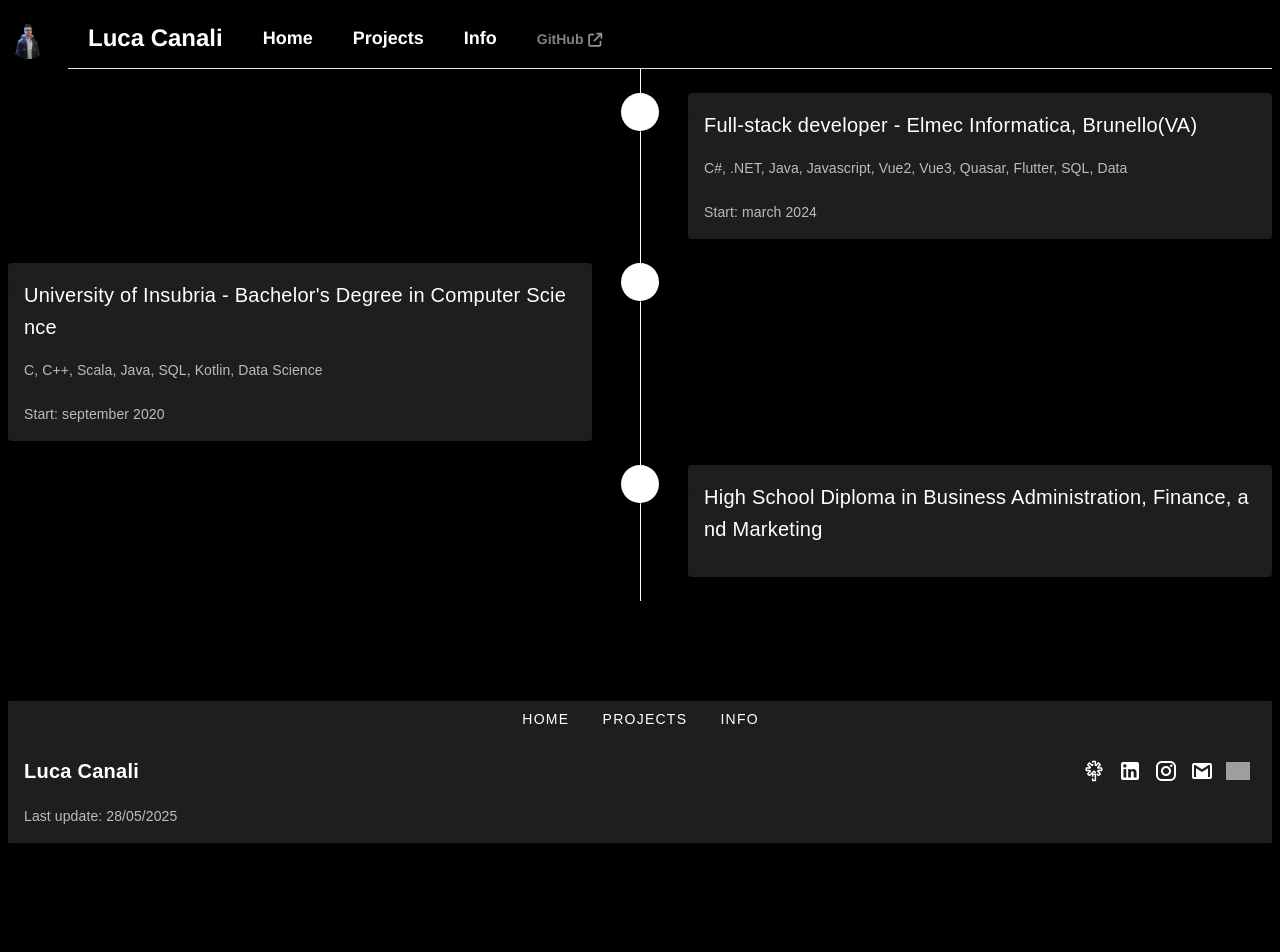
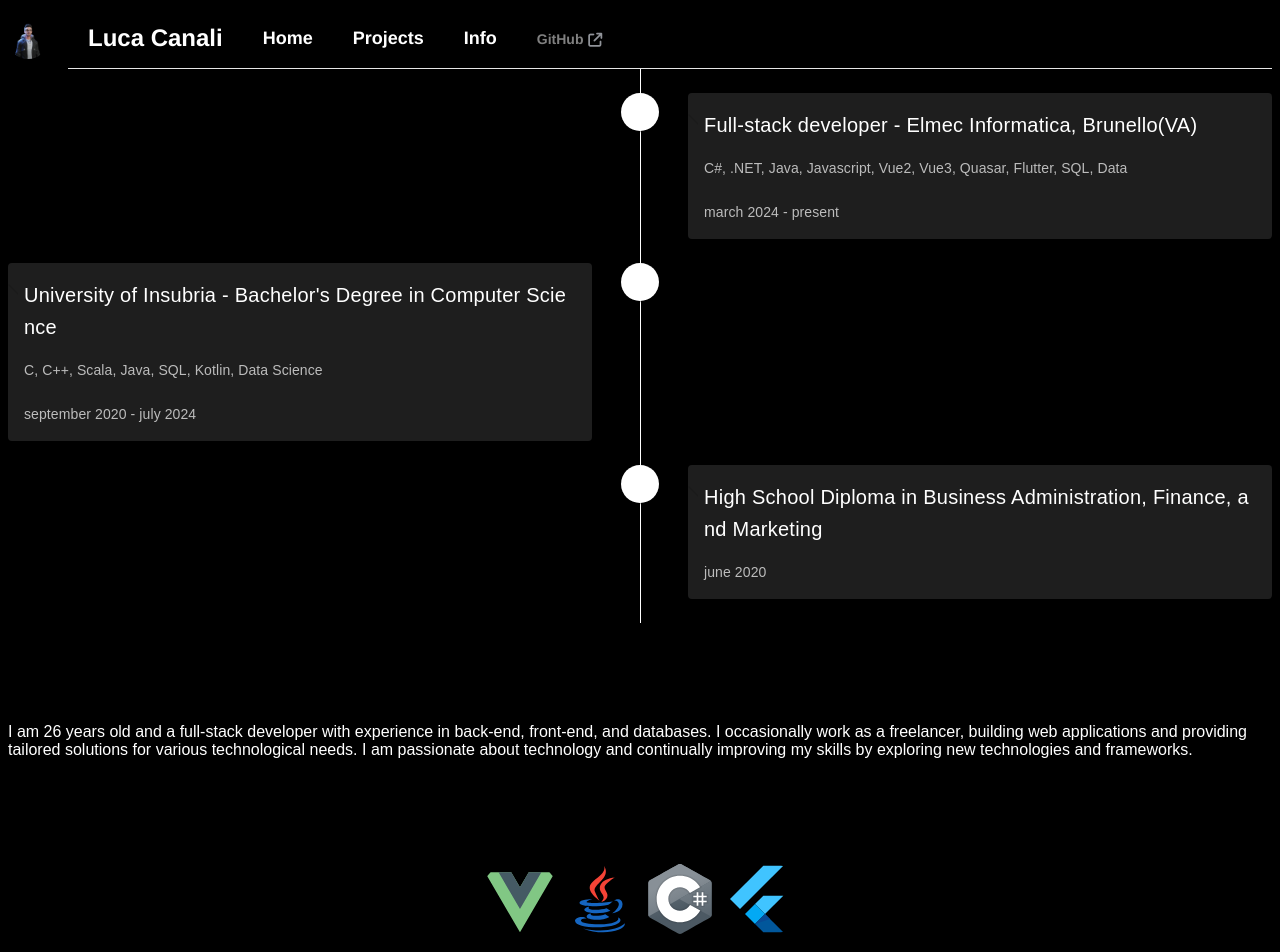
Before and after one commit to Luca9862/lucacanali.me, a Vue app: page /info in a window 1280 px wide. Shown: the top 952 px of the page. Before the commit the page ends 851 px from the top, so only its background shows below. Built offline with nearby package versions, Linux system fonts and the light colour scheme; grey boxes are pictures that could not be loaded.

Commit message:
refactor(LCC-9): refactor info page

```diff
--- a/src/App.vue
+++ b/src/App.vue
@@ -4,7 +4,9 @@
       <app-sidebar></app-sidebar>
     </header>
     <router-view></router-view>
-    <bottom-navigation></bottom-navigation>
+    <footer>
+      <bottom-navigation></bottom-navigation>
+    </footer>
   </div>
 </template>
 
@@ -23,7 +25,8 @@ export default {
 </script>
 
 <style>
-html, #app{
+html,
+#app {
   background-color: background-color;
   font-family: sans-serif;
 }
--- a/src/pages/InfoPage.vue
+++ b/src/pages/InfoPage.vue
@@ -1,52 +1,5 @@
-<!-- <template>
+<template>
     <div>
-        <el-row style="padding-top: 80px;">
-            <el-col :span="24" style="padding-right: 20px; padding-left: 10px;">
-                <div class="grid-content bg-purple">
-                    <div class="block">
-                        <el-timeline>
-                            <el-timeline-item timestamp="present" placement="top">
-                                <el-card>
-                                    <h4>Full-stack developer - Elmec Informatica, Brunello(VA)</h4>
-                                    <p>C#, .NET, Java, Javascript, Vue2, Vue3, Quasar, Flutter, SQL</p>
-                                    <p>Start: march 2024</p>
-                                </el-card>
-                            </el-timeline-item>
-                            <el-timeline-item timestamp="11/07/2024" placement="top">
-                                <el-card>
-                                    <h4>University of Insubria - Bachelor's Degree in Computer Science</h4>
-                                    <p>C, C++, Scala, Java, SQL, Kotlin</p>
-                                    <p>Start: september 2020</p>
-                                </el-card>
-                            </el-timeline-item>
-                            <el-timeline-item timestamp="30/06/2020" placement="top">
-                                <el-card>
-                                    <h4>High School Diploma in Business Administration, Finance, and Marketing (AFM)</h4>
-                                </el-card>
-                            </el-timeline-item>
-                        </el-timeline>
-                    </div>
-                </div>
-            </el-col>
-            <el-col :span="24" style="padding-left: 20px; padding-right: 10px;">
-                <div class="grid-content bg-purple-light">
-                    <span style="color: white;">I am 26 years old and a full-stack developer with experience in back-end, front-end, and databases. I occasionally work as a freelancer, building web applications and providing tailored solutions for various technological needs. I am passionate about technology and continually improving my skills by exploring new technologies and frameworks.</span>
-                </div>
-            </el-col>
-            <el-col :span="24">
-                <div class="grid-content bg-purple-dark" style="text-align: center;">
-                    <el-avatar :size="80" :src="vueIcon" style="background-color: black;"></el-avatar>
-                    <el-avatar :size="80" :src="javaIcon" style="background-color: black;"></el-avatar>
-                    <el-avatar :size="80" :src="cSharpIcon" style="background-color: black;"></el-avatar>
-                    <el-avatar :size="80" :src="flutterIcon" style="background-color: black;"></el-avatar>
-                </div>
-        </el-col>
-
-        </el-row>
-    </div>
-</template> -->
-
-<template>
         <v-timeline align-top :dense="$vuetify.breakpoint.smAndDown">
             <v-timeline-item fill-dot>
                 <v-card dark>
@@ -54,7 +7,8 @@
                         Full-stack developer - Elmec Informatica, Brunello(VA)
                     </v-card-title>
                     <v-card-text class="white text--primary">
-                    <p>C#, .NET, Java, Javascript, Vue2, Vue3, Quasar, Flutter, SQL, Data <br><br>Start: march 2024</p>
+                        <p>C#, .NET, Java, Javascript, Vue2, Vue3, Quasar, Flutter, SQL, Data <br><br>march 2024 -
+                            present</p>
                     </v-card-text>
                 </v-card>
             </v-timeline-item>
@@ -64,7 +18,7 @@
                         University of Insubria - Bachelor's Degree in Computer Science
                     </v-card-title>
                     <v-card-text class="white text--primary">
-                    <p>C, C++, Scala, Java, SQL, Kotlin, Data Science <br><br>Start: september 2020</p>
+                        <p>C, C++, Scala, Java, SQL, Kotlin, Data Science <br><br>september 2020 - july 2024</p>
                     </v-card-text>
                 </v-card>
             </v-timeline-item>
@@ -74,11 +28,25 @@
                         High School Diploma in Business Administration, Finance, and Marketing
                     </v-card-title>
                     <v-card-text class="white text--primary">
-                    <p></p>
+                        <p>june 2020</p>
                     </v-card-text>
                 </v-card>
             </v-timeline-item>
         </v-timeline>
+        <p style="padding-top: 100px ;color: white;">I am 26 years old and a full-stack developer with experience in
+            back-end, front-end,
+            and databases. I occasionally work as a freelancer, building web applications and providing tailored
+            solutions for various technological needs. I am passionate about technology and continually improving my
+            skills by exploring new technologies and frameworks.
+        </p>
+        <div class="grid-content bg-purple-dark" style="padding-top: 100px; text-align: center;">
+            <el-avatar :size="80" :src="vueIcon" style="background-color: black;"></el-avatar>
+            <el-avatar :size="80" :src="javaIcon" style="background-color: black;"></el-avatar>
+            <el-avatar :size="80" :src="cSharpIcon" style="background-color: black;"></el-avatar>
+            <el-avatar :size="80" :src="flutterIcon" style="background-color: black;"></el-avatar>
+        </div>
+    </div>
+
 </template>
 
 <script>
```
Lines whose indentation alone changed are shown as unchanged.
